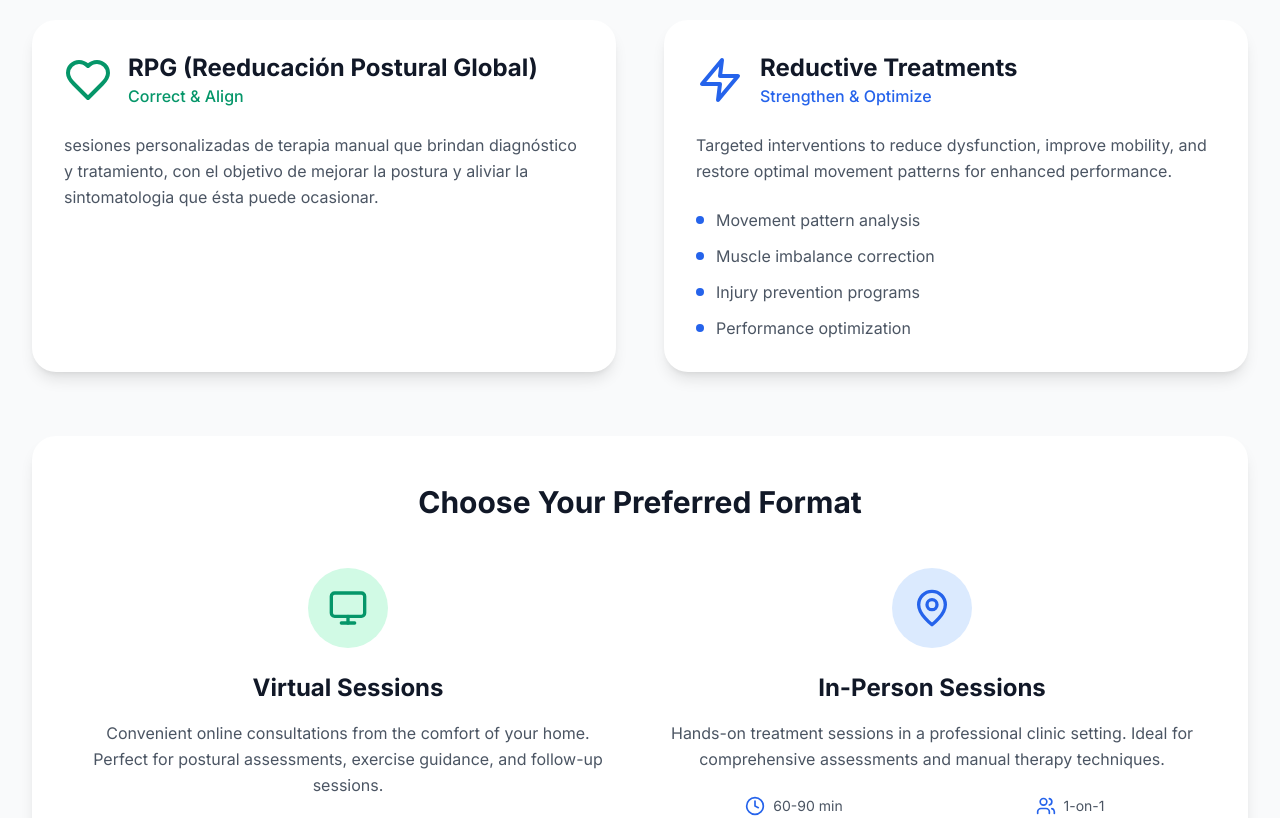
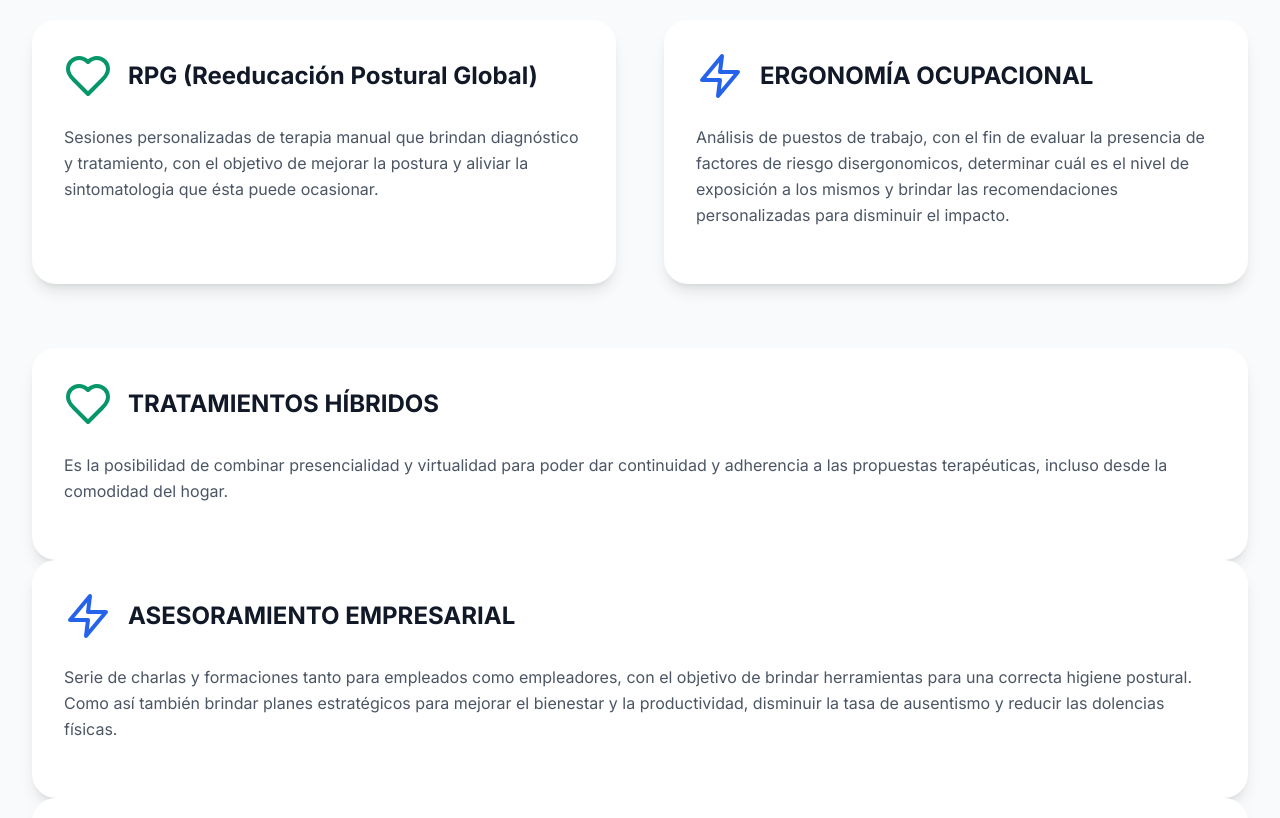
Before and after one commit to neudataing/kinesiologa, a React (Vite) app: page / in a window 1280 px wide. Shown: the part 2240-3058 px from the top of the page. Built offline with nearby package versions, Linux system fonts and the light colour scheme.

Commit message:
modified:   src/components/Services.tsx

```diff
--- a/src/components/Services.tsx
+++ b/src/components/Services.tsx
@@ -33,11 +33,10 @@ const Services: React.FC = () => {
                 <Heart className="h-12 w-12 text-emerald-600 mr-4" />
                 <div>
                   <h3 className="text-2xl font-bold text-gray-900">RPG (Reeducación Postural Global)</h3>
-                  <p className="text-emerald-600 font-medium">Correct & Align</p>
                 </div>
               </div>
               <p className="text-gray-600 mb-6 leading-relaxed">
-                sesiones personalizadas de terapia manual que brindan diagnóstico y tratamiento, con el objetivo de mejorar la postura y aliviar la sintomatologia que ésta puede ocasionar.
+                Sesiones personalizadas de terapia manual que brindan diagnóstico y tratamiento, con el objetivo de mejorar la postura y aliviar la sintomatologia que ésta puede ocasionar.
               </p>
             </div>
 
@@ -45,33 +44,40 @@ const Services: React.FC = () => {
               <div className="flex items-center mb-6">
                 <Zap className="h-12 w-12 text-blue-600 mr-4" />
                 <div>
-                  <h3 className="text-2xl font-bold text-gray-900">Reductive Treatments</h3>
-                  <p className="text-blue-600 font-medium">Strengthen & Optimize</p>
+                  <h3 className="text-2xl font-bold text-gray-900">ERGONOMÍA OCUPACIONAL</h3>
                 </div>
               </div>
               <p className="text-gray-600 mb-6 leading-relaxed">
-                Targeted interventions to reduce dysfunction, improve mobility, and restore optimal movement patterns for enhanced performance.
+                Análisis de puestos de trabajo, con el fin de evaluar la presencia de factores de riesgo disergonomicos, determinar cuál es el nivel de exposición a los mismos y brindar las recomendaciones personalizadas para disminuir el impacto.
               </p>
-              <ul className="space-y-3 text-gray-600">
-                <li className="flex items-center">
-                  <div className="w-2 h-2 bg-blue-600 rounded-full mr-3"></div>
-                  Movement pattern analysis
-                </li>
-                <li className="flex items-center">
-                  <div className="w-2 h-2 bg-blue-600 rounded-full mr-3"></div>
-                  Muscle imbalance correction
-                </li>
-                <li className="flex items-center">
-                  <div className="w-2 h-2 bg-blue-600 rounded-full mr-3"></div>
-                  Injury prevention programs
-                </li>
-                <li className="flex items-center">
-                  <div className="w-2 h-2 bg-blue-600 rounded-full mr-3"></div>
-                  Performance optimization
-                </li>
-              </ul>
             </div>
           </div>
+
+          <div className="bg-white rounded-3xl p-8 shadow-lg hover:shadow-xl transition-shadow duration-300">
+              <div className="flex items-center mb-6">
+                <Heart className="h-12 w-12 text-emerald-600 mr-4" />
+                <div>
+                  <h3 className="text-2xl font-bold text-gray-900">TRATAMIENTOS HÍBRIDOS</h3>
+                </div>
+              </div>
+              <p className="text-gray-600 mb-6 leading-relaxed">
+                Es la posibilidad de combinar presencialidad y virtualidad para poder dar continuidad y adherencia a las propuestas terapéuticas, incluso desde la comodidad del hogar.
+              </p>
+            </div>
+
+            <div className="bg-white rounded-3xl p-8 shadow-lg hover:shadow-xl transition-shadow duration-300">
+              <div className="flex items-center mb-6">
+                <Zap className="h-12 w-12 text-blue-600 mr-4" />
+                <div>
+                  <h3 className="text-2xl font-bold text-gray-900">ASESORAMIENTO EMPRESARIAL</h3>
+                </div>
+              </div>
+              <p className="text-gray-600 mb-6 leading-relaxed">
+                Serie de charlas y formaciones tanto para empleados como empleadores, con el objetivo de brindar herramientas para una correcta higiene postural. Como así también brindar planes estratégicos para mejorar el bienestar y la productividad, disminuir la tasa de ausentismo y reducir las dolencias físicas.
+              </p>
+            </div>
+
+
 
           {/* Delivery Methods */}
           <div className="bg-white rounded-3xl p-8 lg:p-12 shadow-lg">
```
